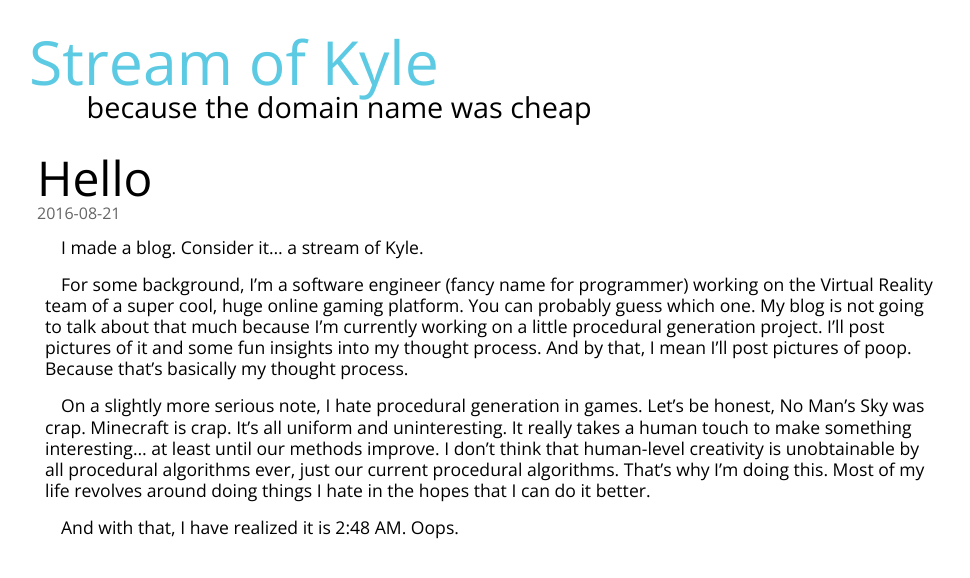
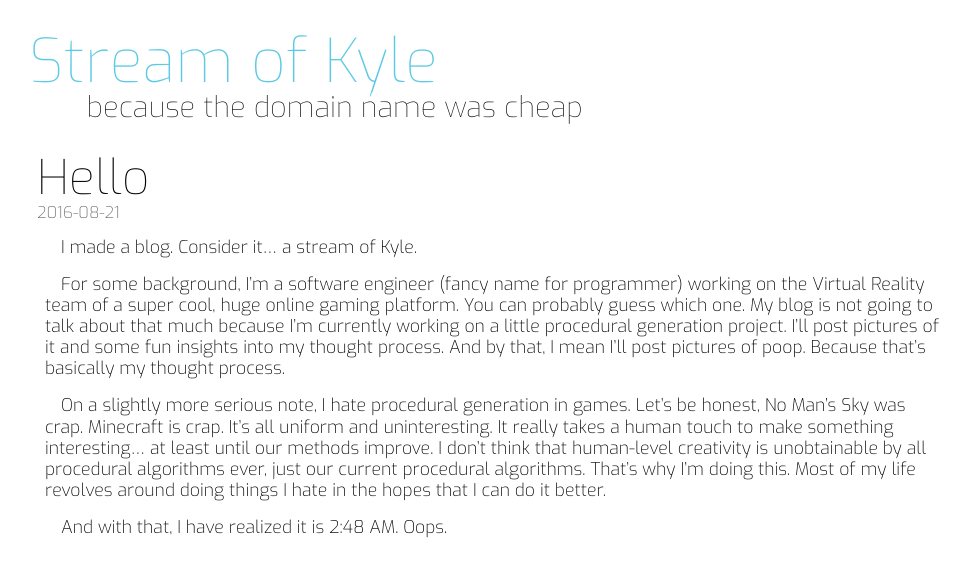
Before and after one commit to kyle-emmerich/kyle-emmerich.github.io, a Jekyll site: the page built from index.html, in a window 1280 px wide. Shown: the top 578 px of the page, without its empty margins (147-1117 px from the left). Built offline with Jekyll 4.4.1, drawn with Linux system fonts in a browser that asks for light colours; the list of posts is cut into pages by our own code.

Commit message:
sdsdadad

```diff
--- a/_layouts/page.html
+++ b/_layouts/page.html
@@ -13,7 +13,7 @@
 	{% endif %}
 
 	<link rel="stylesheet" href="/assets/theme.css" />
-	<link rel="stylesheet" href="https://fonts.googleapis.com/css?family=Open+Sans:200,300" />
+	<link rel="stylesheet" href="https://fonts.googleapis.com/css?family=Exo:100,200" />
 </head>
 <body data-page="{{ page.slug }}">
 	<header data-component="site-header" role="banner">
--- a/assets/theme.css
+++ b/assets/theme.css
@@ -100,7 +100,7 @@ h1, h2, h3, h4, h5, h6 {
 }
 [data-component="post"] > h1 {
 	font-size: 3rem;
-	font-weight: 200;
+	font-weight: 100;
 }
 [data-component="post"] > .date-posted {
 	display: block;
@@ -131,12 +131,12 @@ h1, h2, h3, h4, h5, h6 {
 	color: #5DCAE3;
 	color: var(--color-accent);
 	font-size: 3.8rem;
-	font-weight: 200;
+	font-weight: 100;
 }
 [data-component="site-header"] > h2 {
 	font-size: 1.8rem;
 	margin-left: 2em;
-	font-weight: 200;
+	font-weight: 100;
 }
 @media screen and (max-width: 60rem) {
 	[data-component="site-header"] {
@@ -413,7 +413,7 @@ h1, h2, h3, h4, h5, h6 {
 [data-component="wysiwyg"] {
 	font-size: 1.1rem;
 	line-height: 1.2;
-	font-weight: 300;
+	font-weight: 200;
 }
 [data-component="wysiwyg"] > * {
 	margin-top: 1rem;
@@ -436,9 +436,9 @@ h1, h2, h3, h4, h5, h6 {
 :root {
 	height: 100%;
 
-	font-family: "Open Sans", sans-serif;
+	font-family: "Exo", sans-serif;
 
-	font-weight: 300
+	font-weight: 200
 }
 
 body {
--- a/css/components/post.css
+++ b/css/components/post.css
@@ -4,7 +4,7 @@
 
 	> h1 {
 		font-size: 3rem;
-		font-weight: 200;
+		font-weight: 100;
 	}
 
 	> .date-posted {
--- a/css/components/site-header.css
+++ b/css/components/site-header.css
@@ -8,13 +8,13 @@
 	& > h1 {
 		color: var(--color-accent);
 		font-size: 3.8rem;
-		font-weight: 200;
+		font-weight: 100;
 	}
 
 	& > h2 {
 		font-size: 1.8rem;
 		margin-left: 2em;
-		font-weight: 200;
+		font-weight: 100;
 	}
 
 	@media screen and (max-width: 60rem) {
--- a/css/components/wysiwyg.css
+++ b/css/components/wysiwyg.css
@@ -1,7 +1,7 @@
 [data-component="wysiwyg"] {
 	font-size: 1.1rem;
 	line-height: 1.2;
-	font-weight: 300;
+	font-weight: 200;
 
 	> * {
 		margin-top: 1rem;
--- a/css/main.css
+++ b/css/main.css
@@ -6,8 +6,8 @@
 	height: 100%;
 
 	font: {
-		family: "Open Sans", sans-serif;
-		weight: 300;
+		family: "Exo", sans-serif;
+		weight: 200;
 	}
 }
 
```
